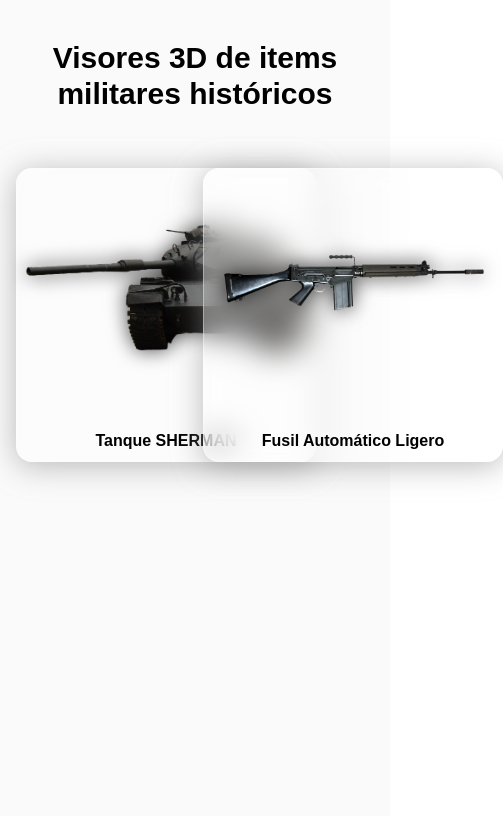
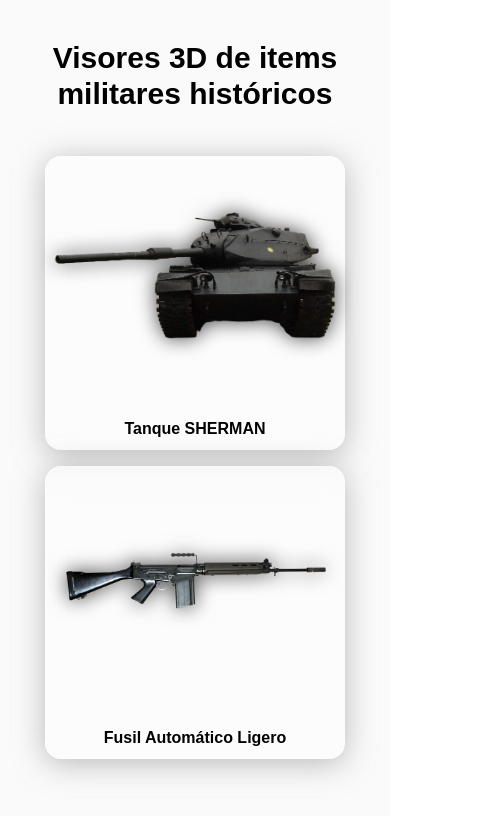
Before and after one commit to informaticadahe/pagQR, a Next.js app: page / in a window 390 px wide. Shown: the top 816 px of the page, 503 px wide, since content can reach past the window. Built offline with nearby package versions, Linux system fonts and the light colour scheme.

Commit message:
responsive pag inicial

```diff
--- a/app/components/cardList.tsx
+++ b/app/components/cardList.tsx
@@ -5,7 +5,7 @@
 
 export default function CardList() {
   return (
-    <div className="grid grid-cols-2 md:grid-cols-2 gap-4 max-w-12xl mx-auto p-4">
+    <div className="grid grid-cols-1 lg:grid-cols-2 gap-4 max-w-12xl mx-auto p-1">
       {modelos.map((item) => (
         <Link
           href={`/modelo/${item.id}`}
```
